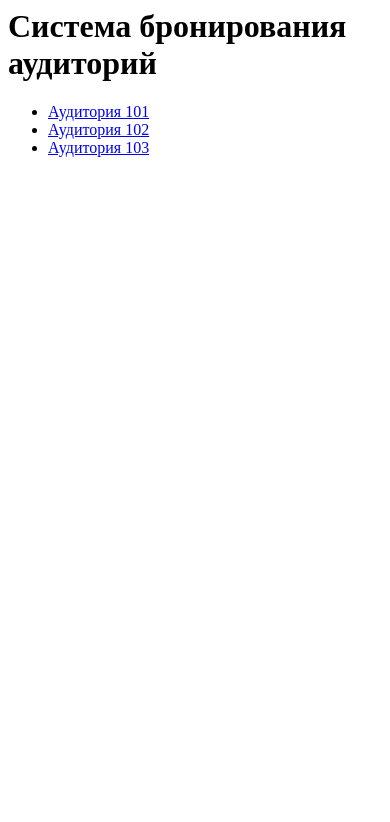
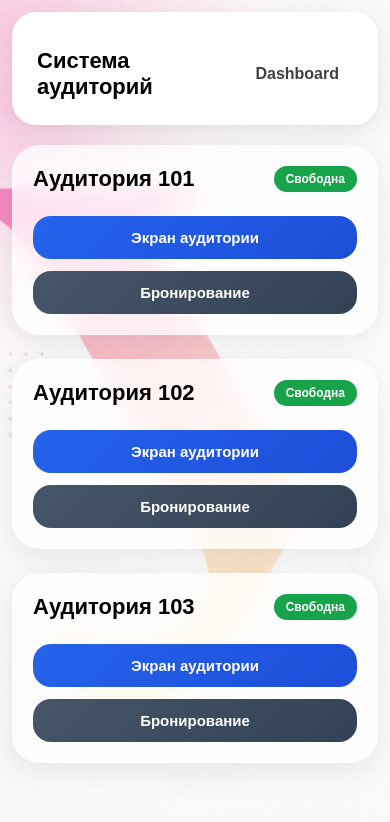
Before and after one commit to Seraphim555/room-booking, a Flask app: page / in a window 390 px wide. Shown: the top 822 px of the page. Run offline with Flask 3, Linux system fonts and the light colour scheme.

Commit message:
Add room cards

```diff
--- a/app.py
+++ b/app.py
@@ -47,14 +47,98 @@ def save_bookings(data):
 
 @app.route("/")
 def home():
-    return """
-    <h1>Система бронирования аудиторий</h1>
 
-    <ul>
-        <li><a href='/room/101'>Аудитория 101</a></li>
-        <li><a href='/room/102'>Аудитория 102</a></li>
-        <li><a href='/room/103'>Аудитория 103</a></li>
-    </ul>
+    data = load_bookings()
+
+    rooms = ["101", "102", "103"]
+
+    room_cards = ""
+
+    for room in rooms:
+
+        room_data = data.get(room, {})
+
+        is_busy = len(room_data) > 0
+
+        status_class = "busy" if is_busy else "free"
+
+        status_text = "Занята" if is_busy else "Свободна"
+
+        room_cards += f"""
+        <div class="room-card {status_class}">
+
+            <div class="room-card-header">
+
+                <h2>Аудитория {room}</h2>
+
+                <div class="room-status">
+                    {status_text}
+                </div>
+
+            </div>
+
+            <div class="room-buttons">
+
+                <a href="/room/{room}" class="room-btn">
+                    Экран аудитории
+                </a>
+
+                <a href="/admin/{room}" class="room-btn secondary">
+                    Бронирование
+                </a>
+
+            </div>
+
+        </div>
+        """
+
+    return f"""
+    <!DOCTYPE html>
+    <html lang="ru">
+
+    <head>
+
+        <meta charset="UTF-8">
+
+        <meta
+            name="viewport"
+            content="width=device-width, initial-scale=1.0"
+        >
+
+        <title>Система аудиторий</title>
+
+        <link
+            rel="stylesheet"
+            href="/static/style.css?v=10"
+        >
+
+    </head>
+
+    <body>
+
+        <div class="container">
+
+            <div class="top-panel">
+
+                <h1>Система аудиторий</h1>
+
+                <div class="datetime">
+                    Dashboard
+                </div>
+
+            </div>
+
+            <div class="rooms-grid">
+
+                {room_cards}
+
+            </div>
+
+        </div>
+
+    </body>
+
+    </html>
     """
 
 
--- a/static/style.css
+++ b/static/style.css
@@ -390,3 +390,205 @@ input {
     }
 
 }
+
+/* =========================
+   MAIN MENU
+========================= */
+
+.rooms-grid {
+
+    display: grid;
+
+    grid-template-columns:
+        repeat(auto-fit, minmax(320px, 1fr));
+
+    gap: 24px;
+}
+
+
+.room-card {
+
+    background:
+        rgba(255,255,255,0.75);
+
+    backdrop-filter: blur(12px);
+    -webkit-backdrop-filter: blur(12px);
+
+    border-radius: 28px;
+
+    padding: 24px;
+
+    box-shadow:
+        0 8px 30px rgba(0,0,0,0.08);
+
+    border:
+        1px solid rgba(255,255,255,0.35);
+
+    transition:
+        transform 0.25s ease,
+        box-shadow 0.25s ease;
+}
+
+
+.room-card:hover {
+
+    transform: translateY(-4px);
+
+    box-shadow:
+        0 12px 35px rgba(0,0,0,0.12);
+}
+
+
+.room-card-header {
+
+    display: flex;
+
+    justify-content: space-between;
+
+    align-items: center;
+
+    margin-bottom: 24px;
+}
+
+
+.room-card-header h2 {
+
+    margin: 0;
+
+    font-size: 28px;
+}
+
+
+.room-status {
+
+    padding: 8px 14px;
+
+    border-radius: 999px;
+
+    font-size: 14px;
+
+    font-weight: 700;
+
+    color: white;
+}
+
+
+.room-card.free .room-status {
+
+    background: #16a34a;
+}
+
+
+.room-card.busy .room-status {
+
+    background: #dc2626;
+}
+
+
+.room-buttons {
+
+    display: flex;
+
+    gap: 12px;
+}
+
+
+.room-btn {
+
+    flex: 1;
+
+    text-align: center;
+
+    padding: 14px;
+
+    border-radius: 18px;
+
+    text-decoration: none;
+
+    font-weight: 600;
+
+    color: white;
+
+    background:
+        linear-gradient(
+            135deg,
+            #2563eb 0%,
+            #1d4ed8 100%
+        );
+
+    transition:
+        transform 0.2s ease,
+        opacity 0.2s ease;
+}
+
+
+.room-btn.secondary {
+
+    background:
+        linear-gradient(
+            135deg,
+            #475569 0%,
+            #334155 100%
+        );
+}
+
+
+.room-btn:hover {
+
+    transform: translateY(-2px);
+
+    opacity: 0.95;
+}
+
+
+.room-btn:active {
+
+    transform: scale(0.98);
+}
+
+
+/* =========================
+   MOBILE VERSION
+========================= */
+
+@media (max-width: 768px) {
+
+    .rooms-grid {
+
+        grid-template-columns: 1fr;
+    }
+
+    .room-buttons {
+
+        flex-direction: column;
+    }
+
+    .room-card {
+
+        padding: 20px;
+    }
+
+    .room-card-header {
+
+        align-items: flex-start;
+    }
+
+    .room-card-header h2 {
+
+        font-size: 22px;
+    }
+
+    .room-status {
+
+        font-size: 12px;
+
+        padding: 6px 12px;
+    }
+
+    .room-btn {
+
+        font-size: 15px;
+
+        padding: 13px;
+    }
+}
```
